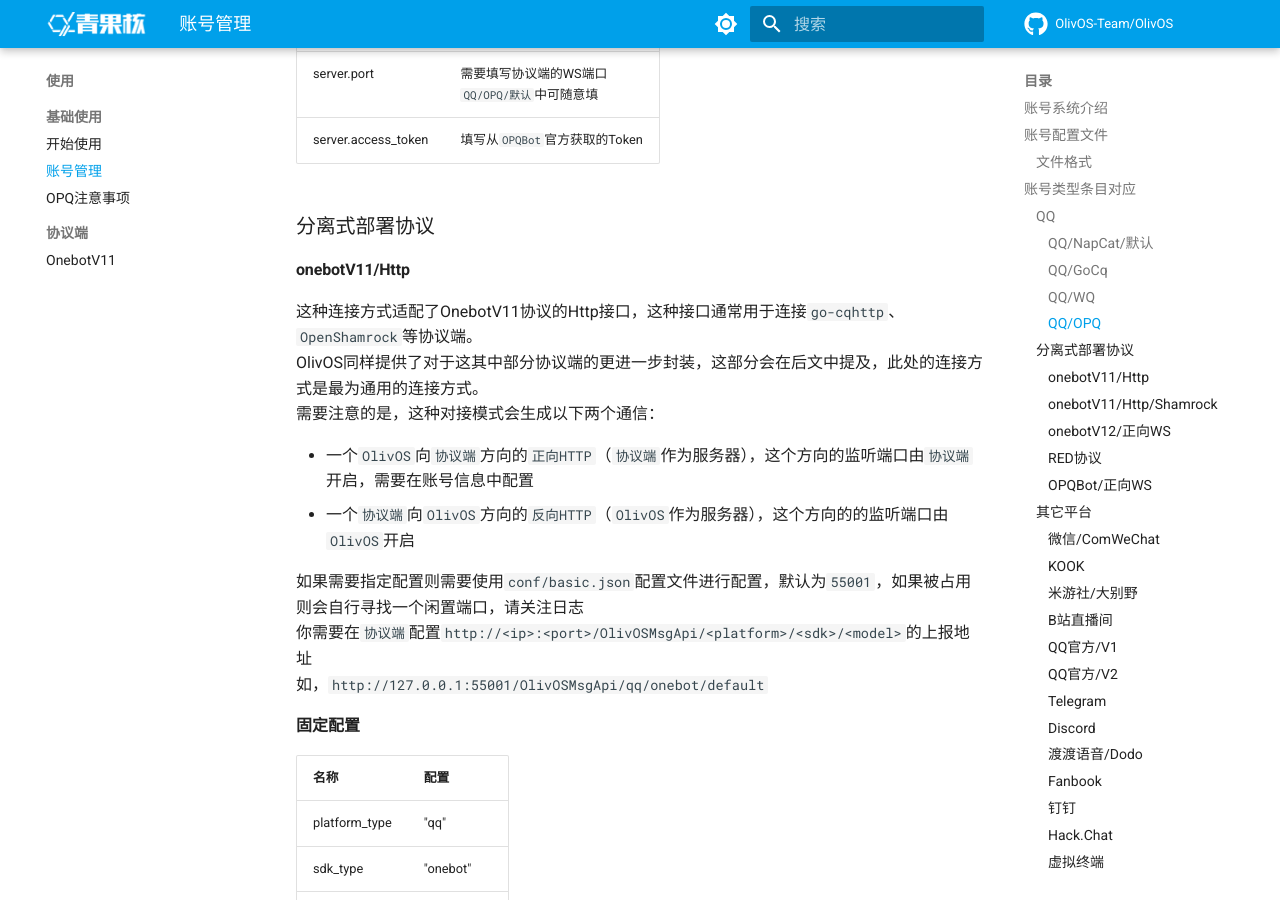
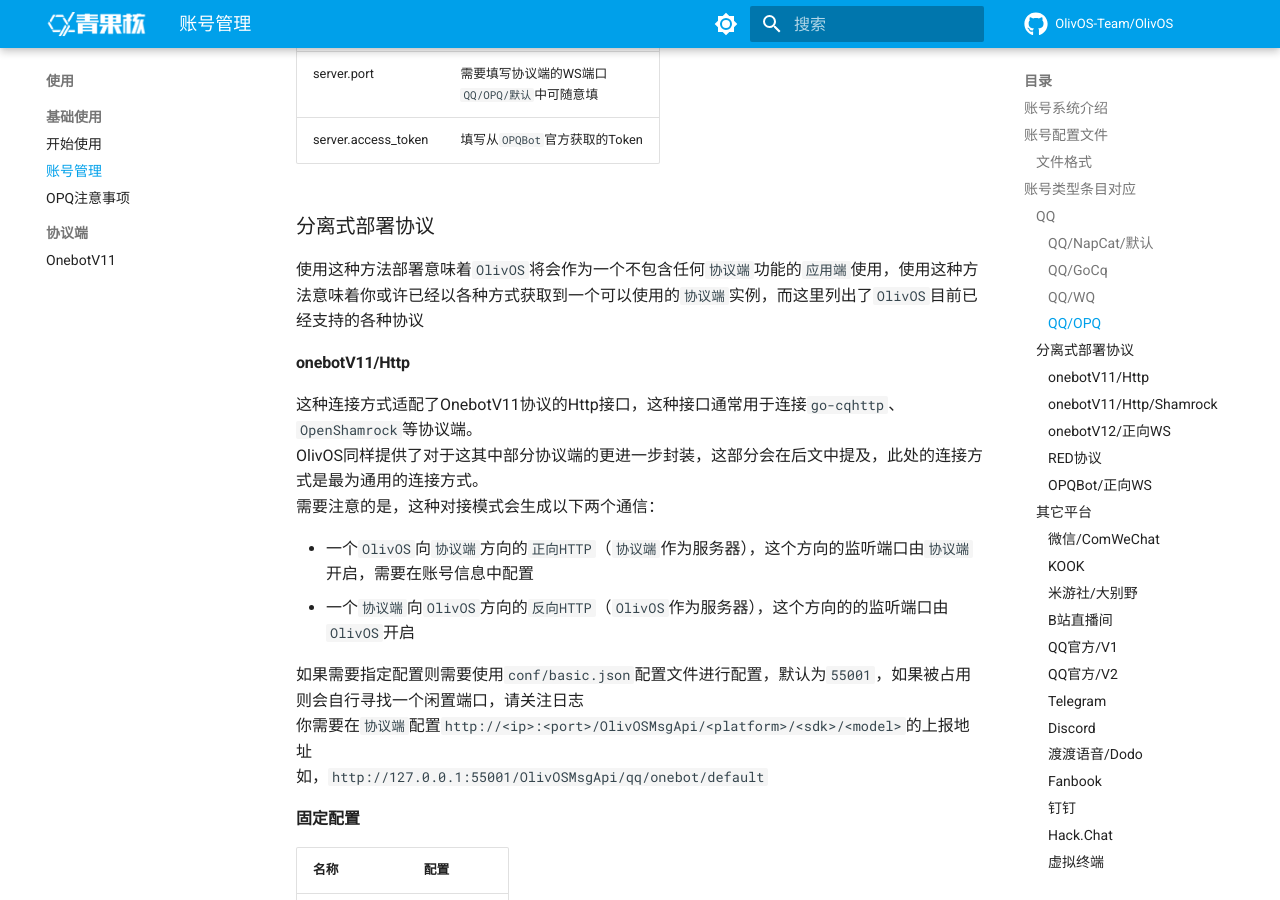
Before and after one commit to OlivOS-Team/OlivOSDoc, an MkDocs documentation site: the page built from docs/User/Account.md, in a window 1280 px wide and 900 px high, scrolled down 6106 px. Built offline with MkDocs 1.6.1 and Material for MkDocs 9.7.7, drawn with Linux system fonts in a browser that asks for light colours; comment, search, counter and statistics services are not loaded; some of the changed text lies outside the part shown.

Commit message:
Update Account.md

```diff
--- a/docs/User/Account.md
+++ b/docs/User/Account.md
@@ -188,6 +188,8 @@
 
 ### 分离式部署协议
 
+使用这种方法部署意味着`OlivOS`将会作为一个不包含任何`协议端`功能的`应用端`使用，使用这种方法意味着你或许已经以各种方式获取到一个可以使用的`协议端`实例，而这里列出了`OlivOS`目前已经支持的各种协议
+
 #### onebotV11/Http
 
 这种连接方式适配了OnebotV11协议的Http接口，这种接口通常用于连接`go-cqhttp`、`OpenShamrock`等协议端。
@@ -330,6 +332,7 @@ OlivOS同样提供了对于这其中部分协议端的更进一步封装，这
 
 ### 其它平台
 
+虽然`QQ`平台一直以来都是我们的工作重心，但`OlivOS`也同样活跃在其它的平台中，以下是一些其它平台的连接方式
 
 #### 微信/ComWeChat
 这种连接方式会由`OlivOS`自动接管`ComWeChatBot`的启动流程。
```
